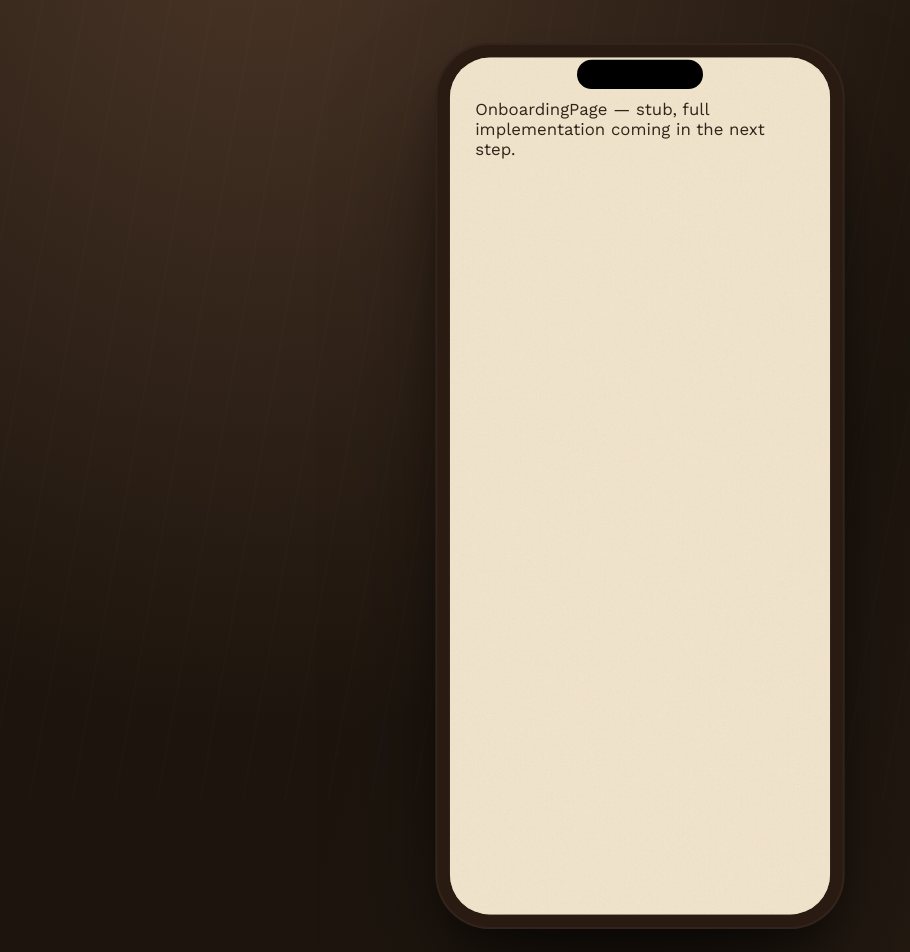
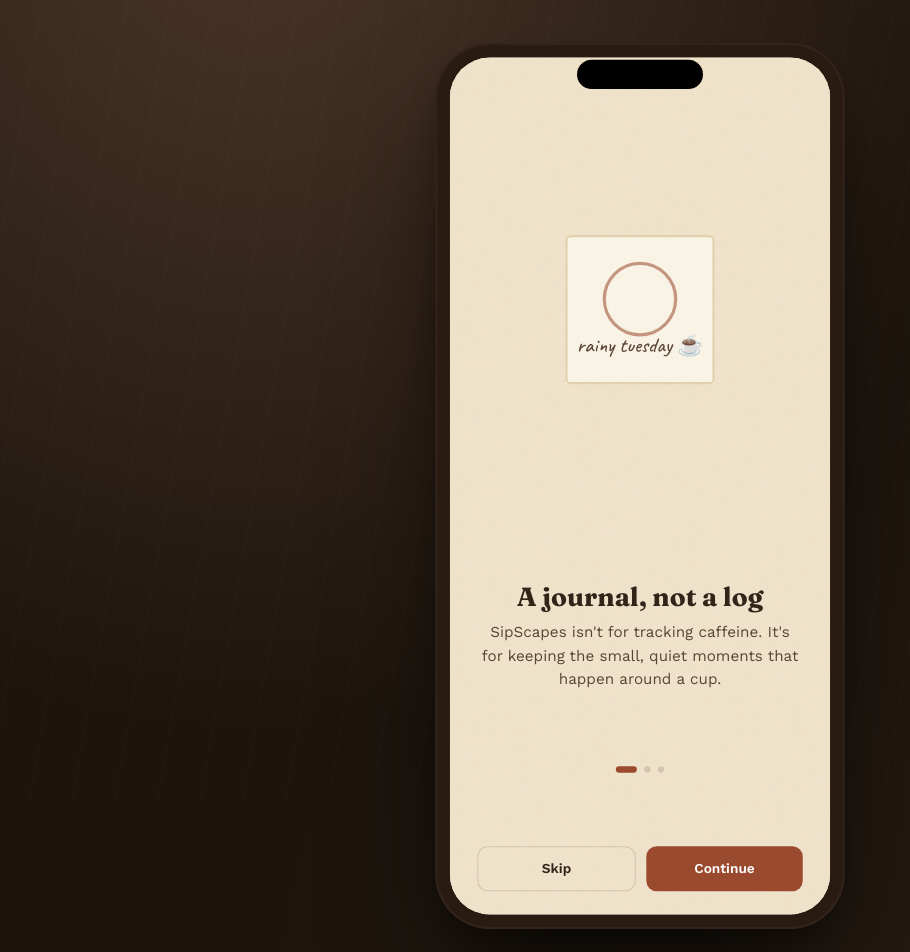
Before and after one commit to antriksha3/SipScapes, a React (Vite) app: page /onboarding in a window 1280 px wide. Shown: the top 952 px of the page, without its empty margins (0-910 px from the left). Built offline with nearby package versions, Linux system fonts and the light colour scheme.

Commit message:
Update OnboardingPage.jsx

```diff
--- a/src/pages/OnboardingPage.jsx
+++ b/src/pages/OnboardingPage.jsx
@@ -1,7 +1,266 @@
+import { useState } from 'react';
+import { useNavigate } from 'react-router-dom';
+
+const slides = [
+  {
+    title: 'A journal, not a log',
+    text: "SipScapes isn't for tracking caffeine. It's for keeping the small, quiet moments that happen around a cup.",
+    visual: (
+      <svg width="180" height="180" viewBox="0 0 180 180">
+        <rect
+          x="20"
+          y="20"
+          width="140"
+          height="140"
+          rx="4"
+          fill="#FBF5E7"
+          stroke="#E4D3AE"
+          strokeWidth="2"
+        />
+        <circle
+          cx="90"
+          cy="80"
+          r="34"
+          fill="none"
+          stroke="#9C4A2E"
+          strokeWidth="3"
+          opacity=".55"
+        />
+        <text
+          x="90"
+          y="130"
+          textAnchor="middle"
+          fontFamily="Caveat"
+          fontSize="20"
+          fill="#5A4433"
+        >
+          rainy tuesday ☕
+        </text>
+      </svg>
+    ),
+  },
+  {
+    title: 'Keep the little things',
+    text: 'Save the places, people, moods, and details that made each coffee moment worth remembering.',
+    visual: (
+      <svg width="180" height="180" viewBox="0 0 180 180">
+        <rect
+          x="30"
+          y="16"
+          width="90"
+          height="110"
+          rx="2"
+          fill="#fff"
+          stroke="#e5e5e5"
+        />
+        <rect
+          x="38"
+          y="24"
+          width="74"
+          height="74"
+          fill="#C6A379"
+        />
+        <path
+          d="M40 120c40-30 70 0 100-10"
+          stroke="#9C4A2E"
+          strokeWidth="2"
+          fill="none"
+          strokeDasharray="3 4"
+        />
+      </svg>
+    ),
+  },
+  {
+    title: 'Make every cup a memory',
+    text: 'Build your own scrapbook of coffee moments and revisit the memories whenever you want.',
+    visual: (
+      <svg width="180" height="180" viewBox="0 0 180 180">
+        <path
+          d="M40 140 L90 40 L140 140Z"
+          fill="none"
+          stroke="#B0842E"
+          strokeWidth="2"
+        />
+        <circle cx="90" cy="90" r="6" fill="#9C4A2E" />
+        <circle cx="65" cy="120" r="4" fill="#707F5C" />
+        <circle cx="115" cy="115" r="4" fill="#707F5C" />
+      </svg>
+    ),
+  },
+];
+
 export default function OnboardingPage() {
+  const [current, setCurrent] = useState(0);
+  const navigate = useNavigate();
+
+  const nextSlide = () => {
+    if (current < slides.length - 1) {
+      setCurrent(current + 1);
+    } else {
+      navigate('/home');
+    }
+  };
+
+  const skipOnboarding = () => {
+    navigate('/home');
+  };
+
+  const slide = slides[current];
+
   return (
-    <div style={{ padding: 24, fontFamily: 'var(--body-font)', color: 'var(--ink)' }}>
-      <p>OnboardingPage — stub, full implementation coming in the next step.</p>
-    </div>
+    <section
+      style={{
+        minHeight: '100%',
+        display: 'flex',
+        flexDirection: 'column',
+        justifyContent: 'space-between',
+        background: 'var(--paper)',
+        boxSizing: 'border-box',
+        padding: '20px 0 22px',
+      }}
+    >
+      {/* Visual */}
+      <div
+        style={{
+          height: 400,
+          position: 'relative',
+          margin: '20px 26px 0',
+          borderRadius: 22,
+          overflow: 'hidden',
+          display: 'flex',
+          alignItems: 'center',
+          justifyContent: 'center',
+        }}
+      >
+        <div
+          key={current}
+          style={{
+            position: 'absolute',
+            inset: 0,
+            display: 'flex',
+            alignItems: 'center',
+            justifyContent: 'center',
+            flexDirection: 'column',
+            padding: 20,
+            animation: 'onboardFade .5s ease',
+          }}
+        >
+          {slide.visual}
+        </div>
+      </div>
+
+      {/* Text */}
+      <div
+        style={{
+          padding: '8px 30px 0',
+          textAlign: 'center',
+        }}
+      >
+        <h2
+          style={{
+            fontFamily: 'Fraunces, serif',
+            fontSize: 25,
+            lineHeight: 1.25,
+            margin: '0 0 8px',
+            color: 'var(--ink)',
+          }}
+        >
+          {slide.title}
+        </h2>
+
+        <p
+          style={{
+            color: 'var(--ink-soft)',
+            fontSize: 14.5,
+            lineHeight: 1.55,
+            margin: 0,
+          }}
+        >
+          {slide.text}
+        </p>
+      </div>
+
+      {/* Dots */}
+      <div
+        style={{
+          display: 'flex',
+          gap: 7,
+          justifyContent: 'center',
+          margin: '20px 0',
+        }}
+      >
+        {slides.map((_, index) => (
+          <span
+            key={index}
+            style={{
+              width: index === current ? 20 : 6,
+              height: 6,
+              borderRadius: index === current ? 4 : '50%',
+              background:
+                index === current ? 'var(--rust)' : 'var(--line)',
+              transition: '.3s',
+            }}
+          />
+        ))}
+      </div>
+
+      {/* Buttons */}
+      <div
+        style={{
+          display: 'flex',
+          gap: 10,
+          padding: '0 26px',
+        }}
+      >
+        <button
+          onClick={skipOnboarding}
+          style={{
+            flex: 1,
+            padding: '13px 16px',
+            borderRadius: 10,
+            border: '1px solid var(--line)',
+            background: 'transparent',
+            color: 'var(--ink)',
+            fontFamily: 'Work Sans, sans-serif',
+            fontSize: 13,
+            fontWeight: 600,
+            cursor: 'pointer',
+          }}
+        >
+          Skip
+        </button>
+
+        <button
+          onClick={nextSlide}
+          style={{
+            flex: 1,
+            padding: '13px 16px',
+            borderRadius: 10,
+            border: 'none',
+            background: 'var(--rust)',
+            color: '#fff',
+            fontFamily: 'Work Sans, sans-serif',
+            fontSize: 13,
+            fontWeight: 600,
+            cursor: 'pointer',
+          }}
+        >
+          {current === slides.length - 1 ? 'Get started' : 'Continue'}
+        </button>
+      </div>
+
+      <style>{`
+        @keyframes onboardFade {
+          from {
+            opacity: 0;
+            transform: translateY(8px);
+          }
+          to {
+            opacity: 1;
+            transform: translateY(0);
+          }
+        }
+      `}</style>
+    </section>
   );
 }
```
